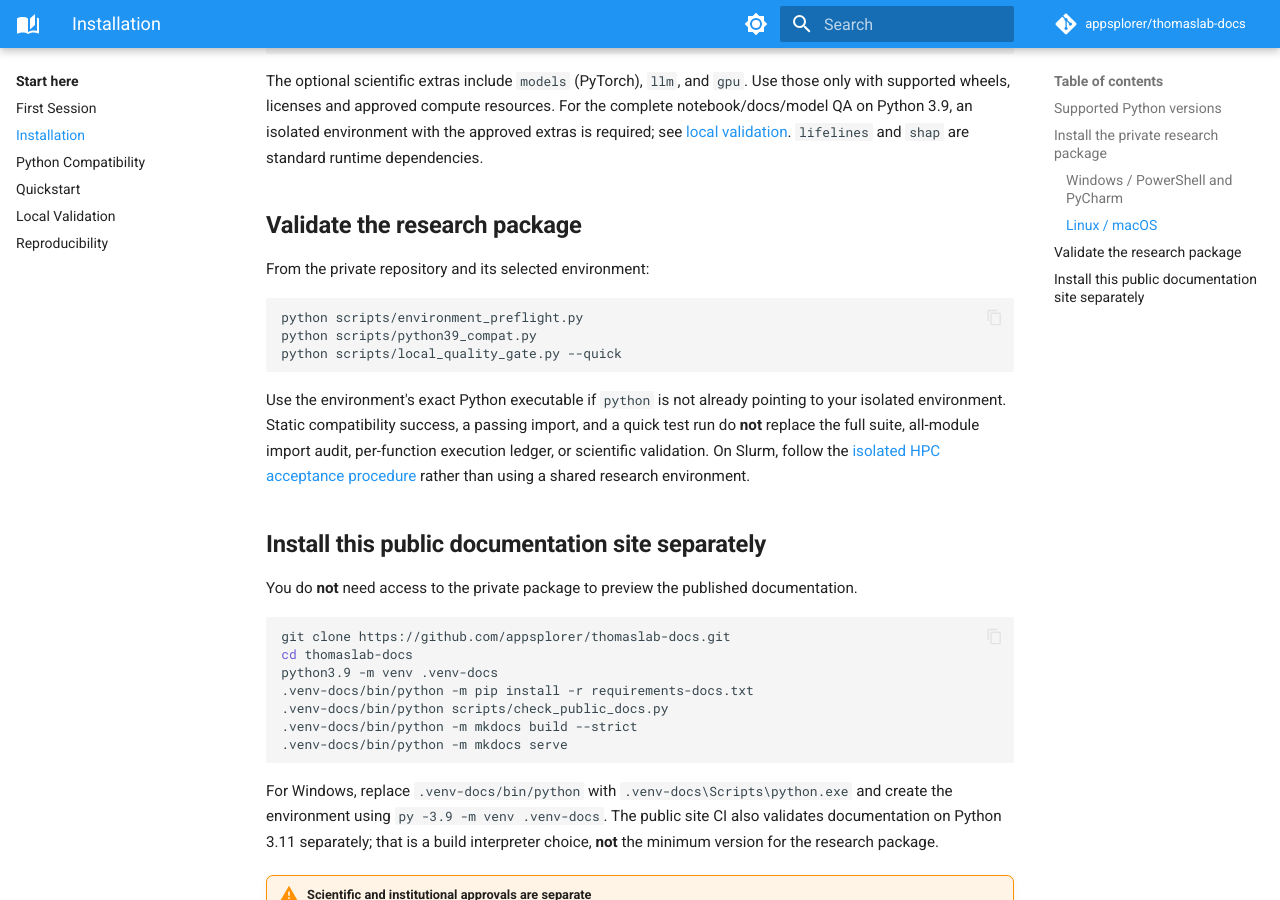
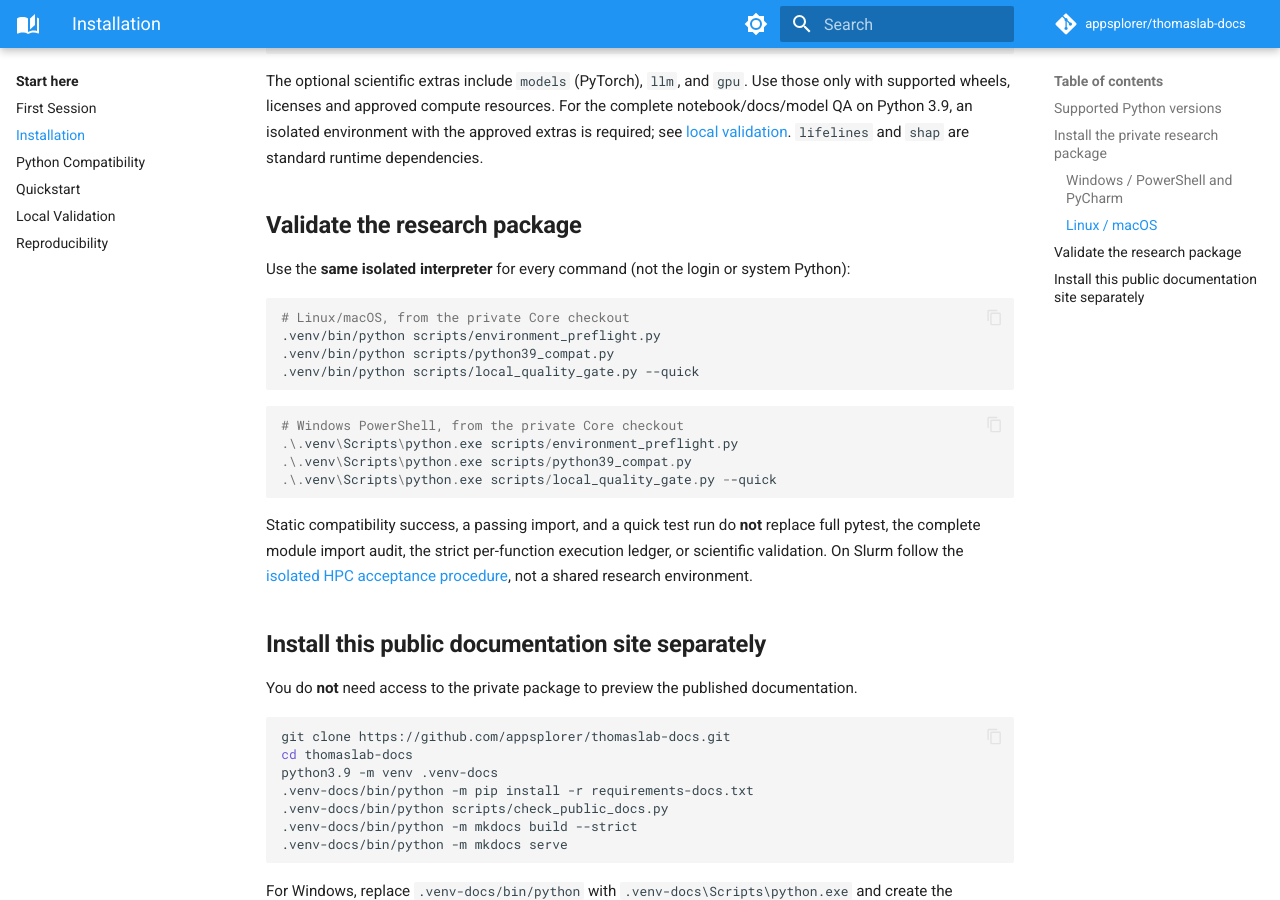
Before and after one commit to appsplorer/thomaslab-docs, an MkDocs documentation site: the page built from docs/getting-started/installation.md, in a window 1280 px wide and 900 px high, scrolled down 1274 px. Built offline with MkDocs 1.6.1 and Material for MkDocs 9.7.7, drawn with Linux system fonts in a browser that asks for light colours; comment, search, counter and statistics services are not loaded.

Commit message:
docs: consistently use exact isolated interpreters in local verification commands

````diff
--- a/docs/getting-started/installation.md
+++ b/docs/getting-started/installation.md
@@ -46,15 +46,23 @@ The optional scientific extras include `models` (PyTorch), `llm`, and `gpu`. Use
 
 ## Validate the research package
 
-From the private repository and its selected environment:
+Use the **same isolated interpreter** for every command (not the login or system Python):
 
 ```bash
-python scripts/environment_preflight.py
-python scripts/python39_compat.py
-python scripts/local_quality_gate.py --quick
+# Linux/macOS, from the private Core checkout
+.venv/bin/python scripts/environment_preflight.py
+.venv/bin/python scripts/python39_compat.py
+.venv/bin/python scripts/local_quality_gate.py --quick
 ```
 
-Use the environment's exact Python executable if `python` is not already pointing to your isolated environment. Static compatibility success, a passing import, and a quick test run do **not** replace the full suite, all-module import audit, per-function execution ledger, or scientific validation. On Slurm, follow the [isolated HPC acceptance procedure](../guides/hpc-python39.md) rather than using a shared research environment.
+```powershell
+# Windows PowerShell, from the private Core checkout
+.\.venv\Scripts\python.exe scripts/environment_preflight.py
+.\.venv\Scripts\python.exe scripts/python39_compat.py
+.\.venv\Scripts\python.exe scripts/local_quality_gate.py --quick
+```
+
+Static compatibility success, a passing import, and a quick test run do **not** replace full pytest, the complete module import audit, the strict per-function execution ledger, or scientific validation. On Slurm follow the [isolated HPC acceptance procedure](../guides/hpc-python39.md), not a shared research environment.
 
 ## Install this public documentation site separately
 
````
